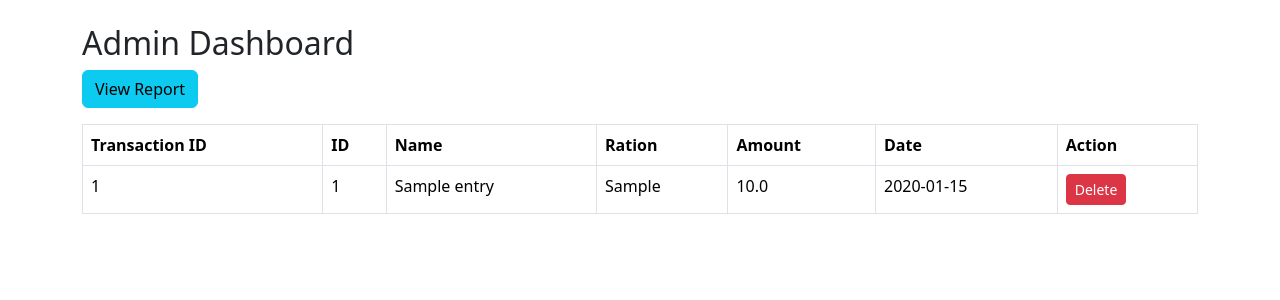
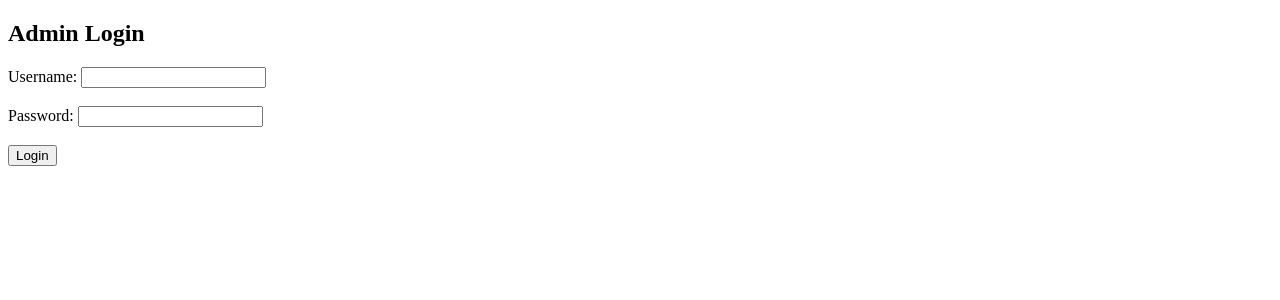
Before and after one commit to Naveentm16/ration-system, a Flask app: page /admin in a window 1280 px wide. Shown: the top 300 px of the page. Run offline with Flask 3, Linux system fonts and the light colour scheme; the visitor is signed in with stand-in values (Sample User, id 1); tables that the repository leaves empty hold one stand-in row (values such as "Sample post").

Commit message:
Update admin.html

```diff
--- a/templates/admin.html
+++ b/templates/admin.html
@@ -1,27 +1,16 @@
 <!DOCTYPE html>
 <html>
 <head>
-<meta name="viewport" content="width=device-width, initial-scale=1">
-<link href="https://cdn.jsdelivr.net/npm/bootstrap@5.3.2/dist/css/bootstrap.min.css" rel="stylesheet">
+    <title>Admin Login</title>
 </head>
-<body class="container mt-4">
-<h2>Admin Dashboard</h2>
-<a href="/report" class="btn btn-info mb-3">View Report</a>
-<table class="table table-bordered">
-<tr>
-<th>Transaction ID</th><th>ID</th><th>Name</th><th>Ration</th><th>Amount</th><th>Date</th><th>Action</th>
-</tr>
-{% for row in data %}
-<tr>
-<td>{{row[0]}}</td>
-<td>{{row[1]}}</td>
-<td>{{row[2]}}</td>
-<td>{{row[3]}}</td>
-<td>{{row[4]}}</td>
-<td>{{row[5]}}</td>
-<td><a class="btn btn-danger btn-sm" href="/delete/{{row[0]}}">Delete</a></td>
-</tr>
-{% endfor %}
-</table>
+<body>
+    <h2>Admin Login</h2>
+    <form method="POST">
+        <label>Username:</label>
+        <input type="text" name="username" required><br><br>
+        <label>Password:</label>
+        <input type="password" name="password" required><br><br>
+        <button type="submit">Login</button>
+    </form>
 </body>
 </html>
```
